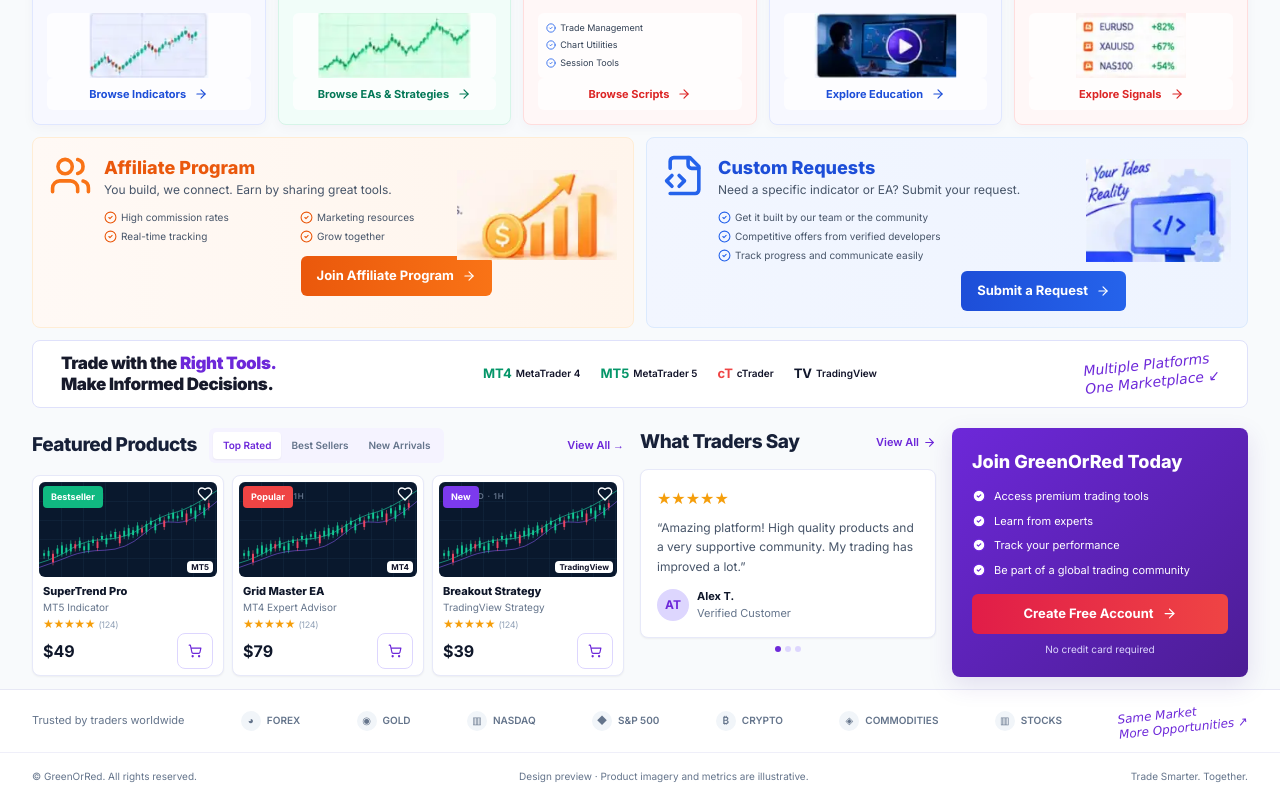
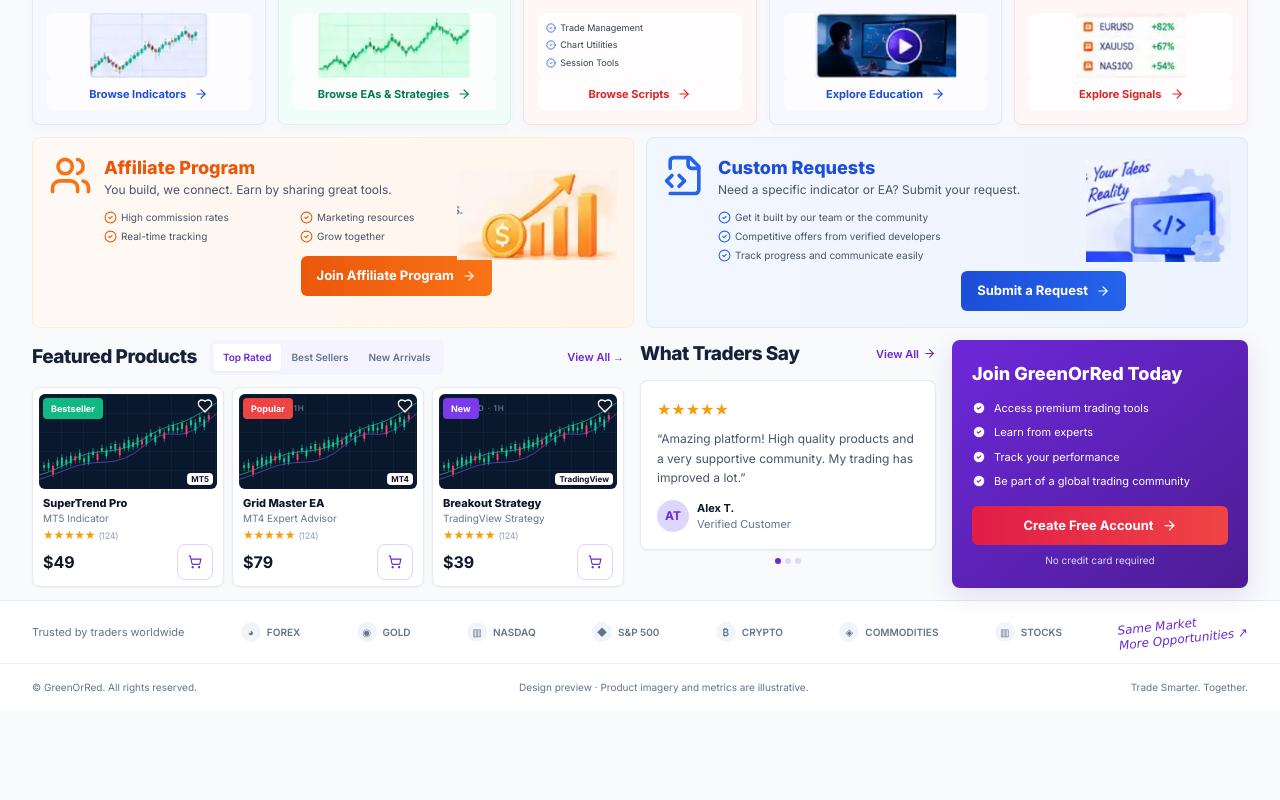
Before and after one commit to sooeeni-beep/ChatGPT-Skils, a React (Vite) app: page / in a window 1280 px wide. Shown: the part 653-1453 px from the top of the page. After the commit the page ends 1364 px from the top, so only its background shows below. Built offline with nearby package versions, Linux system fonts and the light colour scheme.

Commit message:
fix(home): match reference section order and remove extra mid-page banner

```diff
--- a/src/App.jsx
+++ b/src/App.jsx
@@ -1,7 +1,7 @@
 import React from 'react';
 import {
  Header,HeroSection,CategoryCards,PromotionalBanners,
- PlatformTrustBanner,FeaturedProducts,Testimonials,ConversionCard,BrandTrustBar,Footer
+ FeaturedProducts,Testimonials,ConversionCard,BrandTrustBar,Footer
 } from '../ChatGPT Skils/sections';
 
 /** Each section imports its primitives and tokens from the committed ChatGPT Skils directory.
@@ -15,8 +15,7 @@
     <HeroSection/>
     <CategoryCards/>
     <PromotionalBanners/>
-    <PlatformTrustBanner/>
-    <div className="mx-auto grid max-w-[1500px] grid-cols-1 gap-5 px-5 pt-5 md:grid-cols-2 lg:grid-cols-[2fr_1fr_1fr] lg:gap-4 lg:px-8">
+    <div className="mx-auto grid max-w-[1500px] grid-cols-1 gap-4 px-5 pt-3 md:grid-cols-2 lg:grid-cols-[2fr_1fr_1fr] lg:gap-4 lg:px-8">
      <div className="md:col-span-2 lg:col-span-1"><FeaturedProducts/></div>
      <Testimonials/>
      <ConversionCard/>
```
